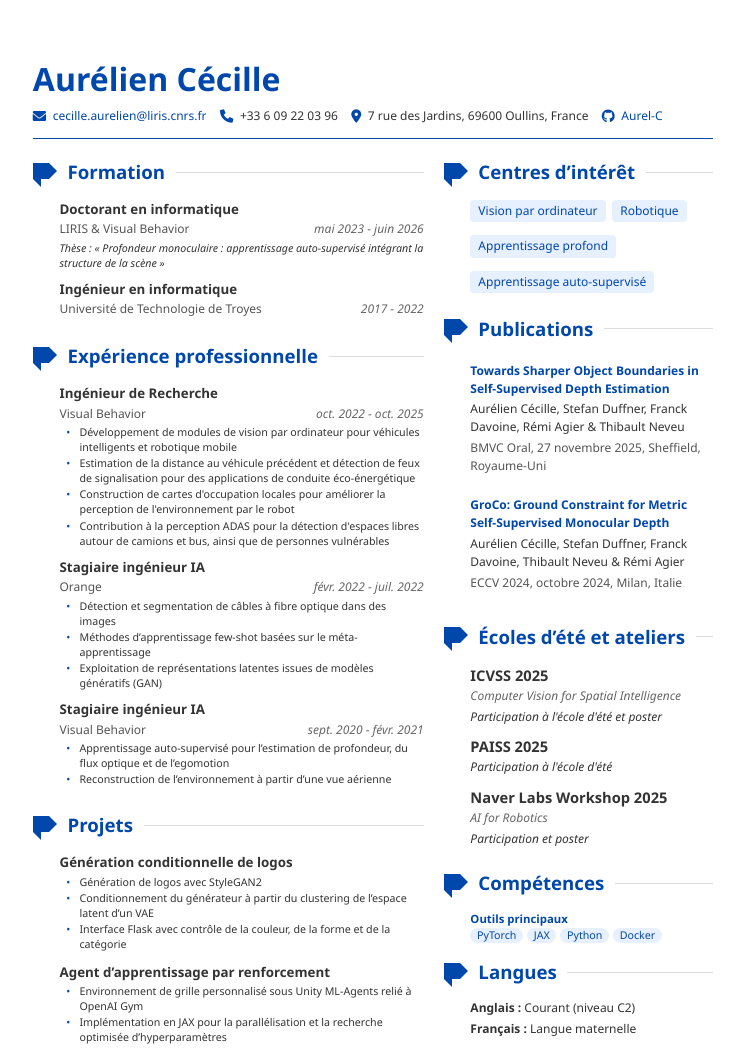
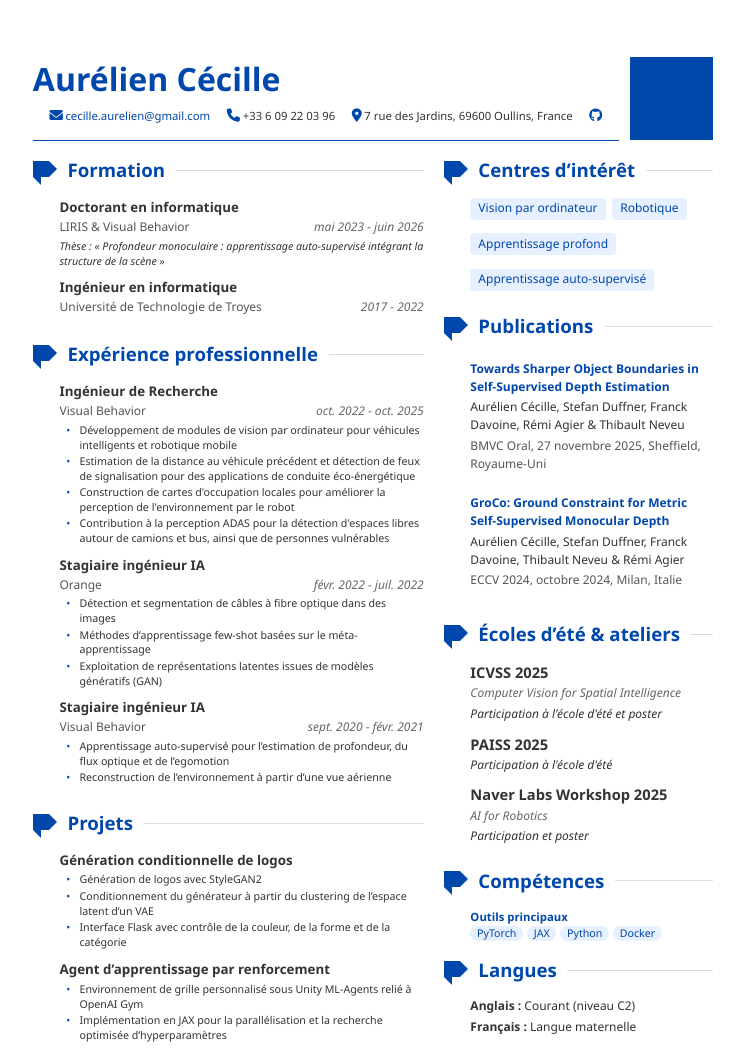
Before and after one commit to Aurel-C/CV, a plain HTML site: page cv_compact_fr.html in a window 1280 px wide. Shown: the whole page, without its empty margins (267-1011 px from the left). Drawn offline with Linux system fonts and the light colour scheme.

Commit message:
fix line

```diff
--- a/compact_styles.css
+++ b/compact_styles.css
@@ -66,11 +66,23 @@ body {
 
 /* Header with special styling for section headers */
 header {
-    margin-bottom: 15pt;
-    border-bottom: 1px solid var(--primary-color);
-    padding-bottom: 10pt;
+    margin-bottom: 12pt;
+    padding-right: 25mm;
     position: relative;
     z-index: 1;
+}
+.profile{
+    border-bottom: 1px solid var(--primary-color);
+    padding-bottom: 12pt;
+}
+
+.profile-photo {
+    position: absolute;
+    top: 0;
+    right: 0;
+    width: 22mm;
+    height: 22mm;
+    background-color: var(--primary-color);
 }
 
 h1 {
@@ -81,26 +93,36 @@ h1 {
 
 .contact-info {
     display: flex;
-    flex-wrap: wrap;
-    gap: 10pt;
+    justify-content: space-evenly;
 }
 
 .contact-info p {
     margin: 0;
     display: flex;
     align-items: center;
-    font-size: 9pt;
+    font-size: 8.5pt;
 }
 
 .contact-info i {
     color: var(--primary-color);
-    margin-right: 5pt;
+    margin-right: 2pt;
     font-size: 10pt;
 }
 
 .contact-info a {
     color: var(--primary-color);
     text-decoration: none;
+}
+
+.contact-info a.github-link {
+    display: inline-flex;
+    align-items: center;
+    line-height: 1;
+}
+
+.contact-info a.github-link i {
+    margin-right: 0;
+    font-size: 10pt;
 }
 
 /* Two-column layout */
@@ -446,10 +468,6 @@ html[lang="fr"] .right-column #technical-skills .skills-grid {
         padding-bottom: 0;
     }
 
-    .contact-info {
-        gap: 4pt;
-    }
-
     .contact-info p {
         line-height: 1;
     }
--- a/cv_compact_fr.html
+++ b/cv_compact_fr.html
@@ -15,12 +15,17 @@
             <div class="profile">
                 <h1>Aurélien Cécille</h1>
                 <div class="contact-info">
-                    <p><i class="fas fa-envelope"></i> <a href="mailto:cecille.aurelien@liris.cnrs.fr">cecille.aurelien@liris.cnrs.fr</a></p>
+                    <p><i class="fas fa-envelope"></i> <a href="mailto:cecille.aurelien@gmail.com">cecille.aurelien@gmail.com</a></p>
                     <p><i class="fas fa-phone"></i> +33 6 09 22 03 96</p>
                     <p><i class="fas fa-map-marker-alt"></i> 7 rue des Jardins, 69600 Oullins, France</p>
-                    <p><i class="fab fa-github"></i> <a href="https://github.com/aurel-c" target="_blank" rel="noreferrer noopener">Aurel-C</a></p>
+                    <p>
+                        <a class="github-link" href="https://github.com/aurel-c" target="_blank" rel="noreferrer noopener" aria-label="Profil GitHub" title="Profil GitHub">
+                            <i class="fab fa-github"></i>
+                        </a>
+                    </p>
                 </div>
             </div>
+            <div class="profile-photo" aria-hidden="true"></div>
         </header>
 
         <div class="main-content">
@@ -190,7 +195,7 @@
                                 </g>
                             </g>
                         </svg>
-                        Écoles d’été et ateliers
+                        Écoles d’été &amp; ateliers
                     </h2>
                     <div class="entry-compact">
                         <h3><span><a href="https://icvss.dmi.unict.it/icvss2025/" target="_blank" rel="noreferrer noopener">ICVSS 2025</a></span></h3>
```
Also changed, not shown: cv_compact.html (+7 -2 lines), index.fr.html (+2 -2 lines), index.html (+1 -1 lines), 5 other files.
